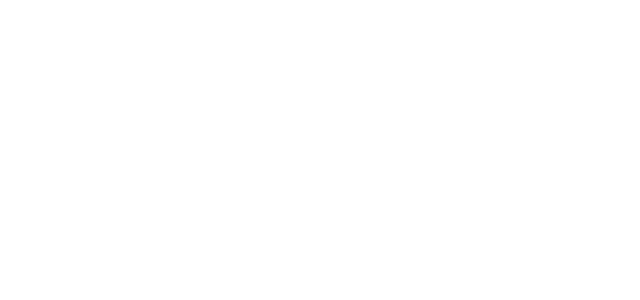
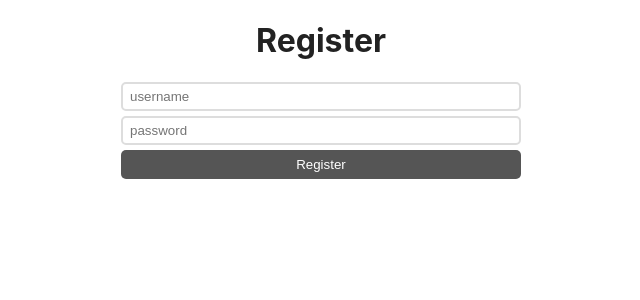
Before and after one commit to lavi23k/mern-blog, a React (Create React App) app: page /register in a window 1280 px wide. Before the commit this address had no page. Shown: the top 300 px of the page, without its empty margins (319-959 px from the left). Built offline with nearby package versions, Linux system fonts and the light colour scheme.

Commit message:
Add Layout and pages (Login, Register, Index), update App and Header

```diff
--- a/src/App.css
+++ b/src/App.css
@@ -1,3 +1,7 @@
+*{
+  box-sizing: border-box;
+}
+
 body {
   color: #222;
 }
@@ -64,3 +68,32 @@
   margin: 10px 0;
   line-height: 1.4rem;
 }
+
+form.login, form.register {
+  max-width: 400px;
+  margin: 0 auto;
+}
+
+input {
+  display: block;
+  margin-bottom: 5px;
+  width: 100%;
+  padding: 5px 7px;
+  border: 2px solid #ddd;
+  border-radius: 5px;
+  background-color: #fff;
+}
+
+button {
+  width: 100%;
+  display: block;
+  background-color: #555;
+  border: 0;
+  color: #fff;
+  border-radius: 5px;
+  padding: 7px 0;
+}
+
+form h1{
+  text-align: center;
+}
--- a/src/App.js
+++ b/src/App.js
@@ -1,22 +1,17 @@
 import './App.css';
-import Header from './Header';
-import Post from './Post';
-import {Route, Routes} from "react-router-dom";
+import {Route, Routes} from 'react-router-dom';
+import Layout from './Layout';
+import IndexPage from './pages/İndexPage';
+import LoginPage from './pages/LoginPage';
+import RegisterPage from './pages/RegisterPage';
 
 function App() {
   return (
     <Routes>
-      <Route index element={
-            <main>
-            <Header />
-            <Post />
-            <Post />
-            <Post />
-          </main>
-      } />
-      <Route path={"/login"} element={
-        <div>login</div>
-      } />
+      <Route path="/" element={<Layout />} />
+      <Route index element={<IndexPage />} />
+      <Route path="/login" element={<LoginPage />} />
+      <Route path="/register" element={<RegisterPage />} />
     </Routes>
   );
 }
--- a/src/Header.js
+++ b/src/Header.js
@@ -1,10 +1,12 @@
+import { Link } from "react-router-dom";
+
 export default function Header() {
   return(
-    <header>
-    <a href="" className="logo">MyBlog</a>
+  <header>
+    <Link to="/" className="logo">MyBlog</Link>
     <nav>
-      <a href="">Login</a>
-      <a href="">Register</a>
+      <Link to="/login">Login</Link>
+      <Link to="/register">Register</Link>
     </nav>
   </header>
   );
--- /dev/null
+++ b/src/Layout.js
@@ -0,0 +1,11 @@
+import Header from "./Header";
+import {Outlet} from "react-router-dom";
+
+export default function Layout() {
+  return(
+    <main>
+      <Header />
+      <Outlet />
+    </main>
+  );
+}
--- /dev/null
+++ b/src/pages/LoginPage.js
@@ -0,0 +1,44 @@
+import { useState } from 'react';
+import { Navigate } from 'react-router-dom';
+
+export default function LoginPage() {
+  const [username, setUsername] = useState('');
+  const [password, setPassword] = useState('');
+  const [redirect, setRedirect] = useState('');
+
+  async function login(ev) {
+    ev.preventDefault();
+    const response = await fetch('http://localhost:4000/login', {
+      method: 'POST',
+      body: JSON.stringify({ username, password }),
+      headers: { 'Content-Type': 'application/json' },
+      credentials: "include",
+    });
+    if (response.ok) {
+      setRedirect(true);
+    }
+  }
+
+  if (redirect) {
+    return <Navigate to={"/"} />
+  }
+
+  return (
+    <form className="login" onSubmit={login}>
+      <h1>Login</h1>
+      <input
+        type="text"
+        placeholder="username"
+        value={username}
+        onChange={(ev) => setUsername(ev.target.value)}
+      />
+      <input
+        type="password"
+        placeholder="password"
+        value={password}
+        onChange={(ev) => setPassword(ev.target.value)}
+      />
+      <button>Login</button>
+    </form>
+  );
+}
--- /dev/null
+++ b/src/pages/RegisterPage.js
@@ -0,0 +1,37 @@
+import { useState } from 'react';
+
+export default function RegisterPage() {
+  const [username, setUsername] = useState('');
+  const [password, setPassword] = useState('');
+
+  async function register(ev) {
+    ev.preventDefault();
+    const response = await fetch('http://localhost:4000/register', {
+      method: 'POST',
+      body: JSON.stringify({ username, password }),
+      headers: { 'Content-Type': 'application/json' },
+    });
+    if (response.status === 200) {
+      alert('Registration successful');
+    } else {
+      alert('Registration failed');
+    }
+  }
+
+  return (
+    <form className="register" onSubmit={register}>
+      <h1>Register</h1>
+      <input
+        type="text"
+        placeholder="username"
+        value={username}
+        onChange={ev => setUsername(ev.target.value)} />
+      <input
+        type="password"
+        placeholder="password"
+        value={password}
+        onChange={ev => setPassword(ev.target.value)} />
+      <button>Register</button>
+    </form>
+  );
+}
--- /dev/null
+++ b/src/pages/İndexPage.js
@@ -0,0 +1,11 @@
+import Post from "../Post";
+
+export default function IndexPage() {
+  return (
+    <>
+      <Post />
+      <Post />
+      <Post />
+    </>
+  );
+}
```
